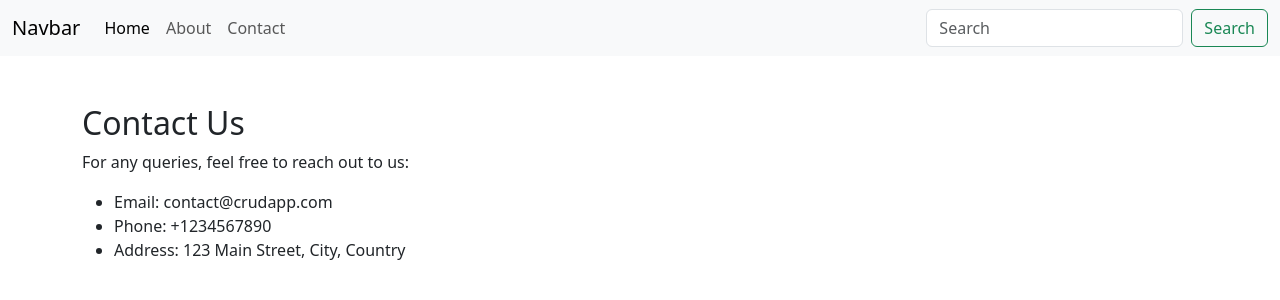
After one commit to Oshiva09/Crudappfullstack, a Flask app: page /contact in a window 1280 px wide. The commit adds this page. Shown: the top 300 px of the page. Run offline with Flask 3, Linux system fonts and the light colour scheme.

Commit message:
contact created

```diff
--- a/app.py
+++ b/app.py
@@ -31,6 +31,10 @@ def home():
 def about():
     return render_template("about.html")
 
+@app.route('/contact')
+def contact():
+    return render_template("contact.html")
+
 @app.route("/delete/<int:sno>")
 def delete(sno):
     employee = Employee.query.filter_by(sno=sno).first()
--- a/templates/base.html
+++ b/templates/base.html
@@ -21,6 +21,10 @@
         <li class="nav-item">
           <a class="nav-link" href='about'>About</a>
         </li>
+        <li class="nav-item">
+          <a class="nav-link" href='contact'>Contact</a>
+        </li>
+
       </ul>
       <form class="d-flex" role="search">
         <input class="form-control me-2" type="search" placeholder="Search" aria-label="Search"/>
--- /dev/null
+++ b/templates/contact.html
@@ -0,0 +1,13 @@
+{% extends "base.html" %}
+
+{% block body %}
+<div class="container mt-5">
+    <h2>Contact Us</h2>
+    <p>For any queries, feel free to reach out to us:</p>
+    <ul>
+        <li>Email: contact@crudapp.com</li>
+        <li>Phone: +1234567890</li>
+        <li>Address: 123 Main Street, City, Country</li>
+    </ul>
+</div>
+{% endblock body %}
```
Also changed, not shown: 1 other file.
